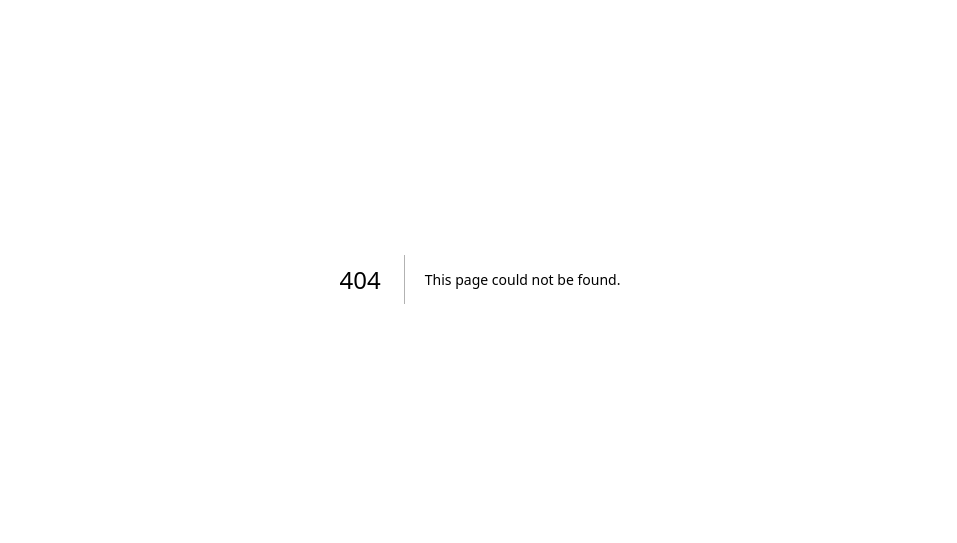
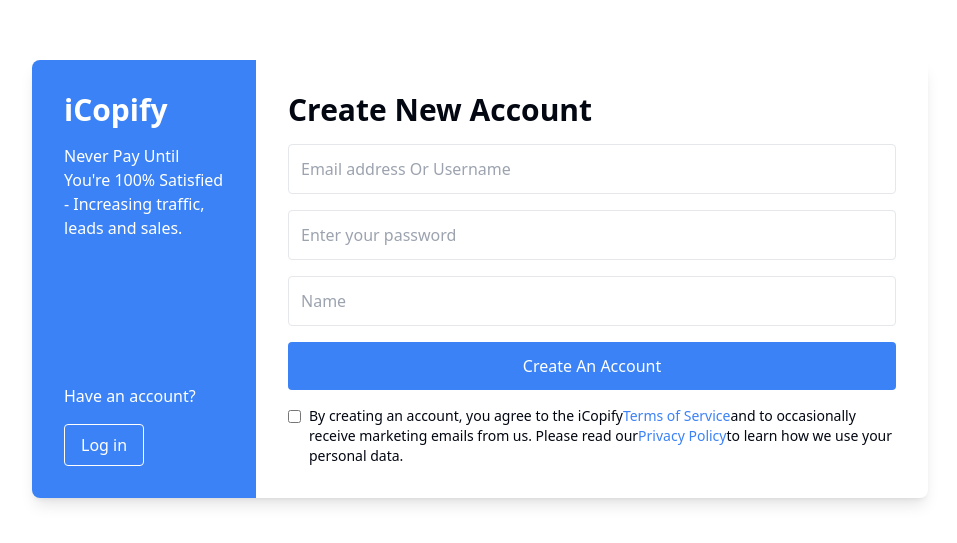
Before and after one commit to ScarletFenix/icopify, a Next.js app: page /login in a window 1280 px wide. Before the commit this address had no page. Shown: the part 121-664 px from the top of the page, without its empty margins (160-1117 px from the left). Built offline with nearby package versions, Linux system fonts and the light colour scheme.

Commit message:
ui & auth

```diff
--- a/app/_components/BusinessGrowth.jsx
+++ b/app/_components/BusinessGrowth.jsx
@@ -1,5 +1,5 @@
-"use client"
-import { useState, useEffect } from "react";
+"use client";
+import { useState, useEffect, useCallback } from "react";
 import { FaTachometerAlt, FaArrowUp } from "react-icons/fa";
 
 const BusinessGrowth = () => {
@@ -13,23 +13,26 @@ const BusinessGrowth = () => {
     return () => window.removeEventListener("scroll", handleScroll);
   }, []);
 
-  const scrollToTop = () => {
+  const scrollToTop = useCallback(() => {
     window.scrollTo({ top: 0, behavior: "smooth" });
-  };
+  }, []);
 
   return (
-    <div className="bg-gray-900 text-white min-h-screen">
+    <div className="bg-gray-900 text-white min-h-screen flex flex-col">
+      {/* Hero Section */}
       <div className="relative">
         <img
+          loading="lazy"
           src="https://storage.googleapis.com/a1aa/image/duPxm_HJOqSOZF0GGVt0NF8QUdTUymbUZR3hPuviLls.jpg"
-          alt="Background image of people working in an office"
+          alt="Collaborative team working in a modern office space"
           className="w-full h-96 object-cover"
         />
         <div className="absolute inset-0 bg-blue-900 opacity-50"></div>
-        <div className="absolute inset-0 flex flex-col items-center justify-center text-center">
-          <h1 className="text-4xl font-bold">Start Growing your Business Today</h1>
+        <div className="absolute inset-0 flex flex-col items-center justify-center text-center px-4">
+          <h1 className="text-4xl md:text-5xl font-bold">Start Growing Your Business Today</h1>
           <button
             className="mt-4 px-6 py-2 bg-blue-600 text-white rounded-full flex items-center transition duration-300 ease-in-out transform hover:scale-105 hover:shadow-lg"
+            aria-label="Go to Dashboard"
           >
             <FaTachometerAlt className="mr-2 transition-transform duration-300 ease-in-out group-hover:rotate-90" />
             DASHBOARD
@@ -37,16 +40,41 @@ const BusinessGrowth = () => {
         </div>
       </div>
 
+      {/* Categories Section */}
+      <div className="container mx-auto py-8 px-4">
+        <h5 className="text-2xl text-info opacity-85 mb-4">All Categories</h5>
+        <div className="grid grid-cols-1 md:grid-cols-2 xl:grid-cols-4 gap-6">
+          <ul className="list-none">
+            <li className="mb-2"><a className="text-white hover:text-blue-400" href="/publishers/search?categories=Agriculture">Agriculture</a></li>
+            <li className="mb-2"><a className="text-white hover:text-blue-400" href="/publishers/search?categories=Animals and Pets">Animals and Pets</a></li>
+            <li className="mb-2"><a className="text-white hover:text-blue-400" href="/publishers/search?categories=Art">Art</a></li>
+            <li className="mb-2"><a className="text-white hover:text-blue-400" href="/publishers/search?categories=Automobiles">Automobiles</a></li>
+            <li className="mb-2"><a className="text-white hover:text-blue-400" href="/publishers/search?categories=Business">Business</a></li>
+            <li className="mb-2"><a className="text-white hover:text-blue-400" href="/publishers/search?categories=Books">Books</a></li>
+            <li className="mb-2"><a className="text-white hover:text-blue-400" href="/publishers/search?categories=Beauty">Beauty</a></li>
+            <li className="mb-2"><a className="text-white hover:text-blue-400" href="/publishers/search?categories=Career and Employment">Career and Employment</a></li>
+            <li className="mb-2"><a className="text-white hover:text-blue-400" href="/publishers/search?categories=Computers">Computers</a></li>
+            <li className="mb-2"><a className="text-white hover:text-blue-400" href="/publishers/search?categories=Construction and Repairs">Construction and Repairs</a></li>
+            <li className="mb-2"><a className="text-white hover:text-blue-400" href="/publishers/search?categories=Culture">Culture</a></li>
+            <li className="mb-2"><a className="text-white hover:text-blue-400" href="/publishers/search?categories=E-commerce">E-commerce</a></li>
+            <li className="mb-2"><a className="text-white hover:text-blue-400" href="/publishers/search?categories=Web-development">Web-development</a></li>
+          </ul>
+        </div>
+      </div>
+
+      {/* Scroll to Top Button */}
       {showScroll && (
         <button
           onClick={scrollToTop}
           className="fixed bottom-8 right-8 bg-blue-600 text-white p-3 rounded-full shadow-lg hover:bg-blue-700 transition duration-300"
+          aria-label="Scroll to top"
         >
           <FaArrowUp size={20} />
         </button>
       )}
 
-      <footer className="bg-gray-800 text-center py-4 mt-8 text-gray-400">
+      {/* Footer */}
+      <footer className="bg-gray-800 text-center py-4 mt-auto text-gray-400">
         © 2025 ICOPIFY. All Rights Reserved.
       </footer>
     </div>
--- a/app/_components/Header.jsx
+++ b/app/_components/Header.jsx
@@ -1,5 +1,5 @@
-"use client"
-import { useEffect, useState } from 'react';
+"use client";
+import { useEffect, useState } from "react";
 
 export default function Header() {
   const [isScrolled, setIsScrolled] = useState(false);
@@ -14,43 +14,92 @@ export default function Header() {
       }
     };
 
-    window.addEventListener('scroll', handleScroll);
-    return () => window.removeEventListener('scroll', handleScroll);
+    window.addEventListener("scroll", handleScroll);
+    return () => window.removeEventListener("scroll", handleScroll);
   }, []);
 
   return (
-    <nav className={`fixed top-0 left-0 w-full z-50 transition-all duration-300 shadow-md ${isScrolled ? 'bg-blue-600/80' : 'bg-transparent backdrop-blur-md'}`}>
+    <nav
+      className={`fixed top-0 left-0 w-full z-50 transition-colors duration-300 shadow-md ${
+        isScrolled ? "bg-[#0B1727]" : "bg-transparent"
+      }`}
+    >
       <div className="container mx-auto flex justify-between items-center py-4 px-6">
         <a href="/" className="text-white text-xl font-bold">
-          <img src="/whitelogo1.webp" alt="Logo" className="h-8" />
+          <img src="/whitelogo1.webp" alt="Logo" className="h-12" />
         </a>
         <button
           className="md:hidden text-white focus:outline-none"
           onClick={() => setIsOpen(!isOpen)}
         >
           <div className="w-6 h-6 flex flex-col justify-between">
-            <span className={`block h-0.5 bg-white transition-all ${isOpen ? 'rotate-45 translate-y-2' : ''}`}></span>
-            <span className={`block h-0.5 bg-white transition-all ${isOpen ? 'opacity-0' : ''}`}></span>
-            <span className={`block h-0.5 bg-white transition-all ${isOpen ? '-rotate-45 -translate-y-2' : ''}`}></span>
+            <span
+              className={`block h-0.5 bg-white transition-all ${
+                isOpen ? "rotate-45 translate-y-2" : ""
+              }`}
+            ></span>
+            <span
+              className={`block h-0.5 bg-white transition-all ${
+                isOpen ? "opacity-0" : ""
+              }`}
+            ></span>
+            <span
+              className={`block h-0.5 bg-white transition-all ${
+                isOpen ? "-rotate-45 -translate-y-2" : ""
+              }`}
+            ></span>
           </div>
         </button>
         <div className="hidden md:flex space-x-8">
-          <a href="/" className="text-white hover:text-orange-400">Link Building</a>
-          <a href="/digital-pr-seo" className="text-white hover:text-orange-400">Digital PR & SEO</a>
-          <a href="/website-fix-design" className="text-white hover:text-orange-400">Fix & Design Site</a>
-          <a href="/content-writing" className="text-white hover:text-orange-400">Content Writing</a>
-          <a href="/login" className="text-white hover:text-orange-400">Login</a>
-          <a href="/register-1" className="text-white hover:text-orange-400">Sign Up</a>
+          <a href="/" className="text-white hover:text-orange-400">
+            Link Building
+          </a>
+          <a
+            href="/digital-pr-seo"
+            className="text-white hover:text-orange-400"
+          >
+            Digital PR & SEO
+          </a>
+          <a
+            href="/website-fix-design"
+            className="text-white hover:text-orange-400"
+          >
+            Fix & Design Site
+          </a>
+          <a
+            href="/content-writing"
+            className="text-white hover:text-orange-400"
+          >
+            Content Writing
+          </a>
+          <a href="/login" className="text-white hover:text-orange-400">
+            Login
+          </a>
+          <a href="/register-1" className="text-white hover:text-orange-400">
+            Sign Up
+          </a>
         </div>
       </div>
       {isOpen && (
-        <div className="md:hidden bg-dark text-white flex flex-col items-center py-4 space-y-4">
-          <a href="/" className="hover:text-orange-400">Link Building</a>
-          <a href="/digital-pr-seo" className="hover:text-orange-400">Digital PR & SEO</a>
-          <a href="/website-fix-design" className="hover:text-orange-400">Fix & Design Site</a>
-          <a href="/content-writing" className="hover:text-orange-400">Content Writing</a>
-          <a href="/login" className="hover:text-orange-400">Login</a>
-          <a href="/register-1" className="hover:text-orange-400">Sign Up</a>
+        <div className="md:hidden bg-[#0B1727] text-white flex flex-col items-center py-4 space-y-4 shadow-sm">
+          <a href="/" className="hover:text-orange-400">
+            Link Building
+          </a>
+          <a href="/digital-pr-seo" className="hover:text-orange-400">
+            Digital PR & SEO
+          </a>
+          <a href="/website-fix-design" className="hover:text-orange-400">
+            Fix & Design Site
+          </a>
+          <a href="/content-writing" className="hover:text-orange-400">
+            Content Writing
+          </a>
+          <a href="/login" className="hover:text-orange-400">
+            Login
+          </a>
+          <a href="/register-1" className="hover:text-orange-400">
+            Sign Up
+          </a>
         </div>
       )}
     </nav>
--- a/app/_components/HeroSection.jsx
+++ b/app/_components/HeroSection.jsx
@@ -1,16 +1,23 @@
-"use client"
+"use client";
 import StatsSection from './StatsSection';
 import { FaUserPlus, FaTag } from 'react-icons/fa';
 
 export default function HeroSection() {
   return (
-    <section className="relative h-screen bg-dark flex flex-col items-center justify-center bg-cover bg-center" style={{ backgroundImage: "url(/hero-bg.jpg)" }}>
+    <section
+      className="relative h-screen flex flex-col items-center justify-center bg-cover bg-center"
+      style={{ backgroundImage: "url(/hero-bg.jpg)" }}
+    >
       <div className="text-center text-white flex-1 flex flex-col justify-center">
-        <h1 className="text-5xl font-bold mb-4">
+        <h1 className="text-4xl md:text-5xl lg:text-[55px] font-bold mb-4 leading-tight">
           Premium Guest Posting <span className="text-yellow-400">Services</span>
         </h1>
-        <h3 className="text-2xl mb-2">Get <span className="text-yellow-400">Backlinks</span> From High-Quality Websites</h3>
-        <h4 className="text-xl mb-6">Only Pay If You Are Satisfied With The Results</h4>
+        <h3 className="text-xl md:text-2xl lg:text-3xl mb-2 font-semibold">
+          Get <span className="text-yellow-400">Backlinks</span> From High-Quality Websites
+        </h3>
+        <h4 className="text-lg md:text-xl lg:text-2xl mb-6">
+          Only Pay If You Are Satisfied With The Results
+        </h4>
         <div className="space-x-4 flex justify-center">
           <a
             href="/register-1"
@@ -26,7 +33,9 @@ export default function HeroSection() {
             <FaTag /> View Pricing
           </a>
         </div>
-        <p className="mt-4 text-sm">Starting From <span className="font-bold text-yellow-400">$4.99</span></p>
+        <p className="mt-4 text-sm md:text-base lg:text-lg">
+          Starting From <span className="font-bold text-yellow-400">$4.99</span>
+        </p>
       </div>
       <StatsSection />
     </section>
--- /dev/null
+++ b/app/_components/auth/AuthForm.js
@@ -0,0 +1,67 @@
+import { useState } from 'react';
+import Link from 'next/link';
+
+const AuthForm = () => {
+    const [isLogin, setIsLogin] = useState(false);
+
+    const toggleForm = () => setIsLogin(!isLogin);
+
+    return (
+        <div className="flex items-center justify-center min-h-screen ">
+            <div className="bg-white shadow-lg rounded-lg flex max-w-4xl w-full">
+                <div className="bg-blue-500 text-white p-8 rounded-l-lg flex flex-col justify-between w-1/4">
+                    <div>
+                        <h1 className="text-3xl font-bold mb-4">iCopify</h1>
+                        <p className="mb-8">Never Pay Until You're 100% Satisfied - Increasing traffic, leads and sales.</p>
+                    </div>
+                    <div>
+                        <p className="mb-4">{isLogin ? "Don't have an account?" : "Have an account?"}</p>
+                        <button onClick={toggleForm} className="bg-transparent border border-white text-white py-2 px-4 rounded hover:bg-white hover:text-blue-500 transition-colors">
+                            {isLogin ? "Sign Up" : "Log in"}
+                        </button>
+                    </div>
+                </div>
+                <div className="p-8 w-3/4 flex flex-col justify-center h-full">
+                    <h2 className="text-3xl font-bold mb-4">{isLogin ? "Log in" : "Create New Account"}</h2>
+                    <form>
+                        <div className="mb-4">
+                            <input className="w-full p-3 border rounded" placeholder="Email address Or Username" type="text" required />
+                        </div>
+                        <div className="mb-4">
+                            <input className="w-full p-3 border rounded pr-10" placeholder="Enter your password" type="password" required />
+                        </div>
+                        {!isLogin && (
+                            <div className="mb-4">
+                                <input className="w-full p-3 border rounded" placeholder="Name" type="text" required />
+                            </div>
+                        )}
+                        <button className="w-full bg-blue-500 text-white py-3 rounded mb-4 hover:bg-blue-600 transition-colors" type="submit">
+                            {isLogin ? "Log in" : "Create An Account"}
+                        </button>
+                        {!isLogin && (
+                            <div className="flex items-start">
+                                <input className="mr-2 mt-1" type="checkbox" required />
+                                <p className="text-sm">
+                                    By creating an account, you agree to the iCopify
+                                    <Link className="text-blue-500" href="#">Terms of Service</Link>
+                                    and to occasionally receive marketing emails from us. Please read our
+                                    <Link className="text-blue-500" href="#">Privacy Policy</Link>
+                                    to learn how we use your personal data.
+                                </p>
+                            </div>
+                        )}
+                    {isLogin && (<div className="flex justify-between items-center mb-4">
+    <label className="flex items-center">
+        <input className="mr-2" type="checkbox" />
+        Remember me
+    </label>
+    <Link className="text-blue-500" href="#">Forgot Password?</Link>
+</div>)}
+</form>
+                </div>
+            </div>
+        </div>
+    );
+};
+
+export default AuthForm;
--- /dev/null
+++ b/app/dashboard/page.js
@@ -0,0 +1,20 @@
+"use client";
+import { useEffect } from "react";
+import { useRouter } from "next/navigation";
+
+export default function DashboardPage() {
+  const router = useRouter();
+  const isAuthenticated = false; // Change this with your Strapi auth check
+
+  useEffect(() => {
+    if (!isAuthenticated) {
+      router.push("/login");
+    }
+  }, [isAuthenticated, router]);
+
+  return (
+    <main className="min-h-screen flex items-center justify-center">
+      <h1 className="text-4xl font-bold">Welcome to the Dashboard</h1>
+    </main>
+  );
+}
--- /dev/null
+++ b/app/login/page.js
@@ -0,0 +1,10 @@
+"use client";
+import AuthForm from "../_components/auth/AuthForm";
+
+export default function LoginPage() {
+  return (
+    <main className="min-h-screen flex items-center justify-center">
+      <AuthForm isLogin={true} />
+    </main>
+  );
+}
--- /dev/null
+++ b/app/register-1/page.js
@@ -0,0 +1,10 @@
+"use client";
+import AuthForm from "../_components/auth/AuthForm";
+
+export default function RegisterPage() {
+  return (
+    <main className="min-h-screen flex items-center justify-center">
+      <AuthForm isLogin={false} />
+    </main>
+  );
+}
--- a/package.json
+++ b/package.json
@@ -12,6 +12,7 @@
     "@radix-ui/react-slot": "^1.1.2",
     "class-variance-authority": "^0.7.1",
     "clsx": "^2.1.1",
+    "framer-motion": "^12.4.2",
     "lucide-react": "^0.475.0",
     "next": "15.1.7",
     "react": "^19.0.0",
```
Also changed, not shown: app/layout.js (indentation only), 2 other files (tests, documents, lock files or other folders).
